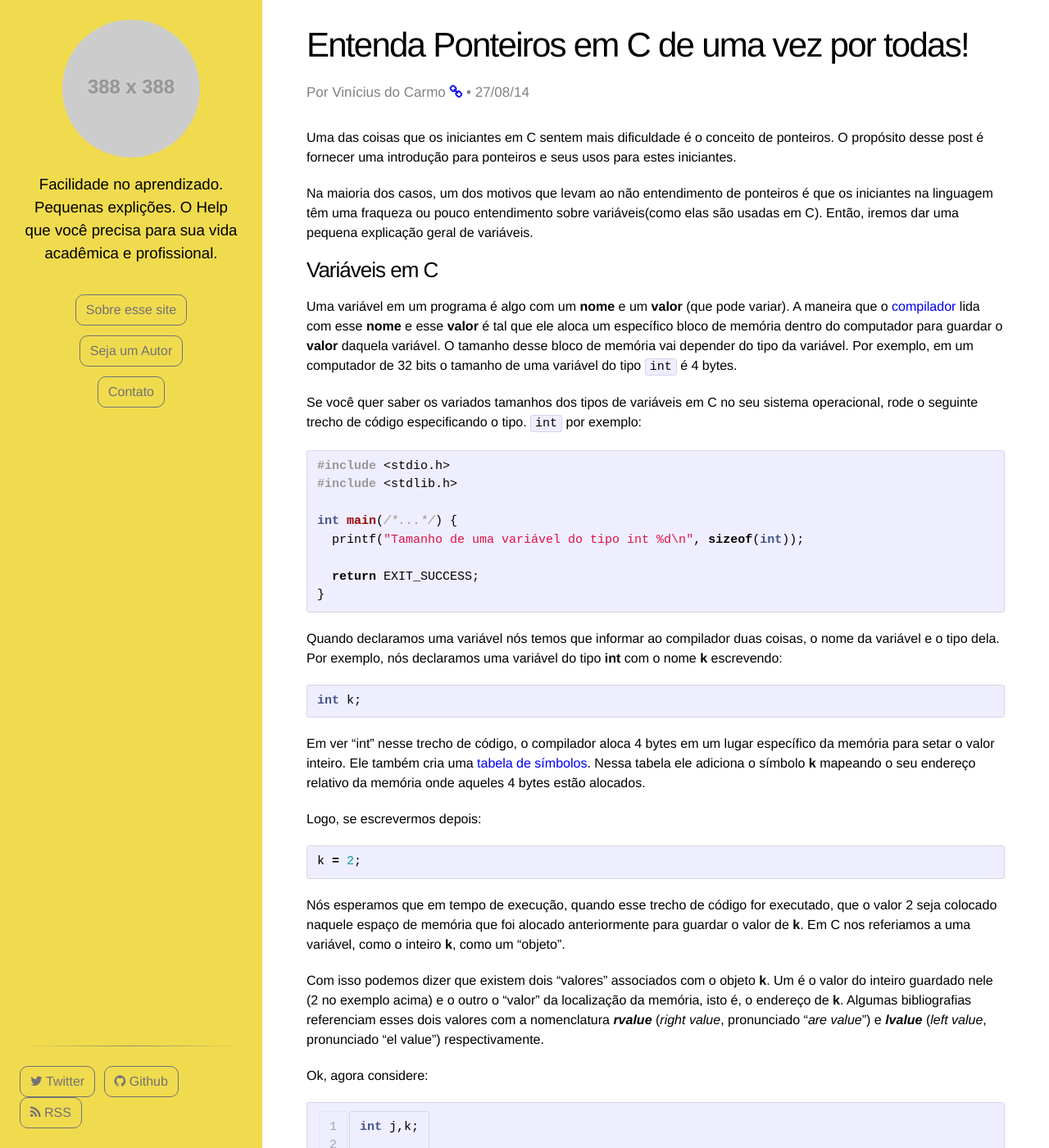
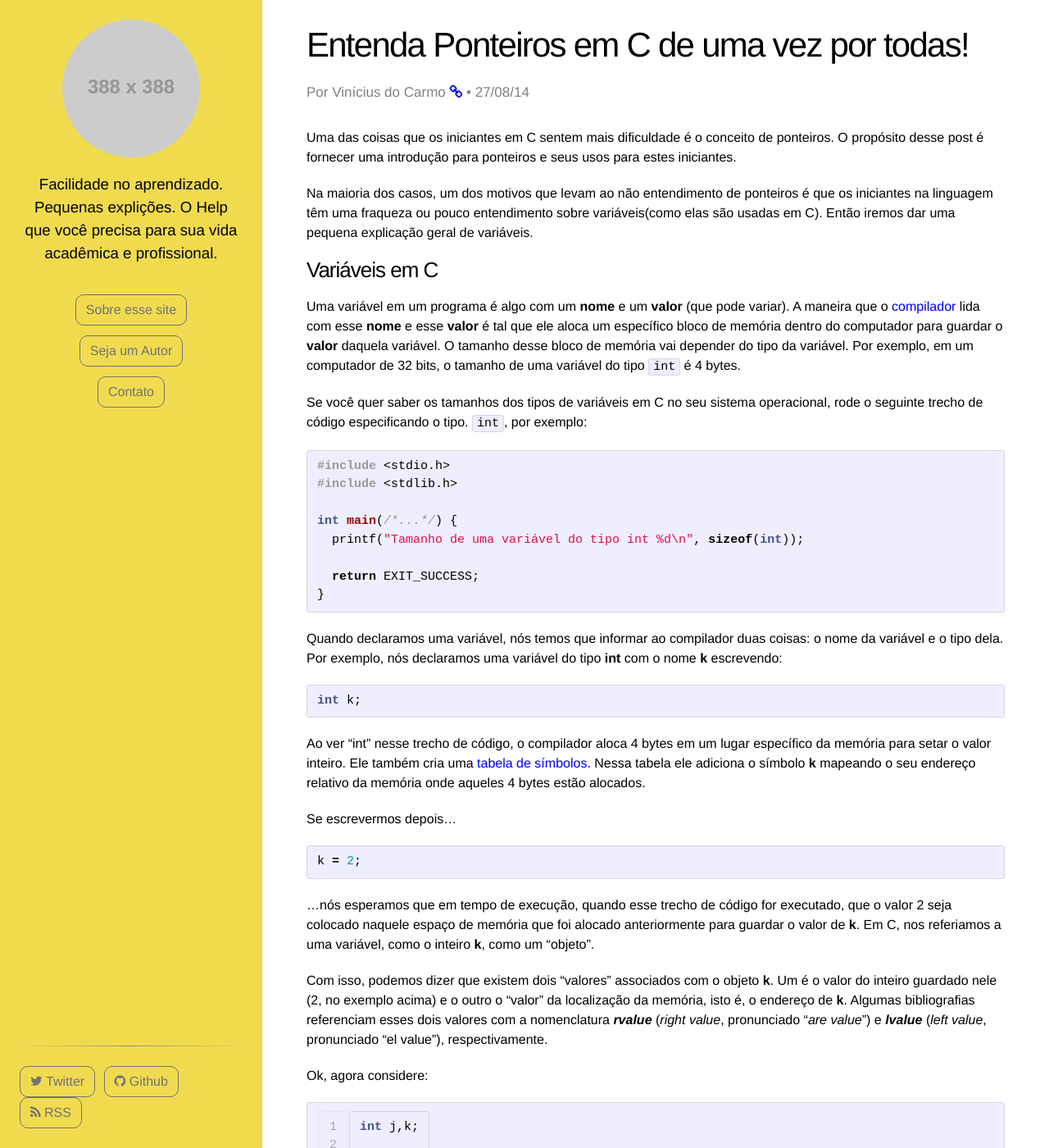
Before and after one commit to vinimdocarmo/help-me-out, a Jekyll site: the page built from _posts/2014-08-27-aprenda-ponteiros-em-c-de-uma-vez-por-todas.markdown, in a window 1280 px wide and 1400 px high. Shown: the whole window at 82% size. Built offline with Jekyll 4.4.1, drawn with Linux system fonts in a browser that asks for light colours; nearby versions of some CDN libraries; comment, search, counter and statistics services are not loaded; some of the changed text lies outside the part shown.

Commit message:
Corrige erros de postuguês no post sobre ponteiros

```diff
--- a/_posts/2014-08-27-aprenda-ponteiros-em-c-de-uma-vez-por-todas.markdown
+++ b/_posts/2014-08-27-aprenda-ponteiros-em-c-de-uma-vez-por-todas.markdown
@@ -9,13 +9,13 @@
 
 Uma das coisas que os iniciantes em C sentem mais dificuldade é o conceito de ponteiros. O propósito desse post é fornecer uma introdução para ponteiros e seus usos para estes iniciantes.<!--more-->
 
-Na maioria dos casos, um dos motivos que levam ao não entendimento de ponteiros é que os iniciantes na linguagem têm uma fraqueza ou pouco entendimento sobre variáveis(como elas são usadas em C). Então, iremos dar uma pequena explicação geral de variáveis.
+Na maioria dos casos, um dos motivos que levam ao não entendimento de ponteiros é que os iniciantes na linguagem têm uma fraqueza ou pouco entendimento sobre variáveis(como elas são usadas em C). Então iremos dar uma pequena explicação geral de variáveis.
 
 ### Variáveis em C
 
-Uma variável em um programa é algo com um **nome** e um **valor** (que pode variar). A maneira que o [compilador](http://pt.wikipedia.org/wiki/Compilador) lida com esse **nome** e esse **valor** é tal que ele aloca um específico bloco de memória dentro do computador para guardar o **valor** daquela variável. O tamanho desse bloco de memória vai depender do tipo da variável. Por exemplo, em um computador de 32 bits o tamanho de uma variável do tipo `int` é 4 bytes.
+Uma variável em um programa é algo com um **nome** e um **valor** (que pode variar). A maneira que o [compilador](http://pt.wikipedia.org/wiki/Compilador) lida com esse **nome** e esse **valor** é tal que ele aloca um específico bloco de memória dentro do computador para guardar o **valor** daquela variável. O tamanho desse bloco de memória vai depender do tipo da variável. Por exemplo, em um computador de 32 bits, o tamanho de uma variável do tipo `int` é 4 bytes.
 
-Se você quer saber os variados tamanhos dos tipos de variáveis em C no seu sistema operacional, rode o seguinte trecho de código especificando o tipo. `int` por exemplo:
+Se você quer saber os tamanhos dos tipos de variáveis em C no seu sistema operacional, rode o seguinte trecho de código especificando o tipo. `int`, por exemplo:
 
 {% highlight c %}
 #include <stdio.h>
@@ -28,23 +28,23 @@
 }
 {% endhighlight %}
 
-Quando declaramos uma variável nós temos que informar ao compilador duas coisas, o nome da variável e o tipo dela. Por exemplo, nós declaramos uma variável do tipo **int** com o nome **k** escrevendo:
+Quando declaramos uma variável, nós temos que informar ao compilador duas coisas: o nome da variável e o tipo dela. Por exemplo, nós declaramos uma variável do tipo **int** com o nome **k** escrevendo:
 
 {% highlight c %}
 int k;
 {% endhighlight %}
 
-Em ver "int" nesse trecho de código, o compilador aloca 4 bytes em um lugar específico da memória para setar o valor inteiro. Ele também cria uma [tabela de símbolos](http://pt.wikipedia.org/wiki/Tabela_de_s%C3%ADmbolos). Nessa tabela ele adiciona o símbolo **k** mapeando o seu endereço relativo da memória onde aqueles 4 bytes estão alocados.
+Ao ver "int" nesse trecho de código, o compilador aloca 4 bytes em um lugar específico da memória para setar o valor inteiro. Ele também cria uma [tabela de símbolos](http://pt.wikipedia.org/wiki/Tabela_de_s%C3%ADmbolos). Nessa tabela ele adiciona o símbolo **k** mapeando o seu endereço relativo da memória onde aqueles 4 bytes estão alocados.
 
-Logo, se escrevermos depois:
+Se escrevermos depois...
 
 {% highlight c %}
 k = 2;
 {% endhighlight %}
 
-Nós esperamos que em tempo de execução, quando esse trecho de código for executado, que o valor 2 seja colocado naquele espaço de memória que foi alocado anteriormente para guardar o valor de **k**. Em C nos referiamos a uma variável, como o inteiro **k**, como um "objeto".
+...nós esperamos que em tempo de execução, quando esse trecho de código for executado, que o valor 2 seja colocado naquele espaço de memória que foi alocado anteriormente para guardar o valor de **k**. Em C, nos referiamos a uma variável, como o inteiro **k**, como um "objeto".
 
-Com isso podemos dizer que existem dois "valores" associados com o objeto **k**. Um é o valor do inteiro guardado nele (2 no exemplo acima) e o outro o "valor" da localização da memória, isto é, o endereço de **k**. Algumas bibliografias referenciam esses dois valores com a nomenclatura __*rvalue*__ (*right value*, pronunciado "*are value*") e __*lvalue*__ (*left value*, pronunciado "el value") respectivamente.
+Com isso, podemos dizer que existem dois "valores" associados com o objeto **k**. Um é o valor do inteiro guardado nele (2, no exemplo acima) e o outro o "valor" da localização da memória, isto é, o endereço de **k**. Algumas bibliografias referenciam esses dois valores com a nomenclatura __*rvalue*__ (*right value*, pronunciado "*are value*") e __*lvalue*__ (*left value*, pronunciado "el value"), respectivamente.
 
 Ok, agora considere:
 
@@ -86,7 +86,7 @@
 *ptr = 7;
 {% endhighlight %}
 
-O valor 7 será copiado para o endereço de memória "apontado" por `ptr`. Logo, se `ptr` "aponta para" (contem o endereço de) `k`, o que o trecho de código acima faz é atribuir 7 como sendo o valor de `k`. Ou seja, quando usamos o operador `*` dessa maneira, nós estamos referenciando para o valor da variável para a qual `ptr` está apontando, e não para o próprio valor de `ptr`.
+O valor 7 será copiado para o endereço de memória "apontado" por `ptr`. Logo, se `ptr` "aponta para" (contém o endereço de) `k`, o que o trecho de código acima faz é atribuir 7 como sendo o valor de `k`. Ou seja, quando usamos o operador `*` dessa maneira, nós estamos nos referindo ao valor da variável para a qual `ptr` está apontando, e não para o próprio valor de `ptr`.
 
 Dessa maneira, poderíamos escrever:
 
```
Also changed, not shown: other parts of _posts/2014-08-27-aprenda-ponteiros-em-c-de-uma-vez-por-todas.markdown (+4 -4 lines).
